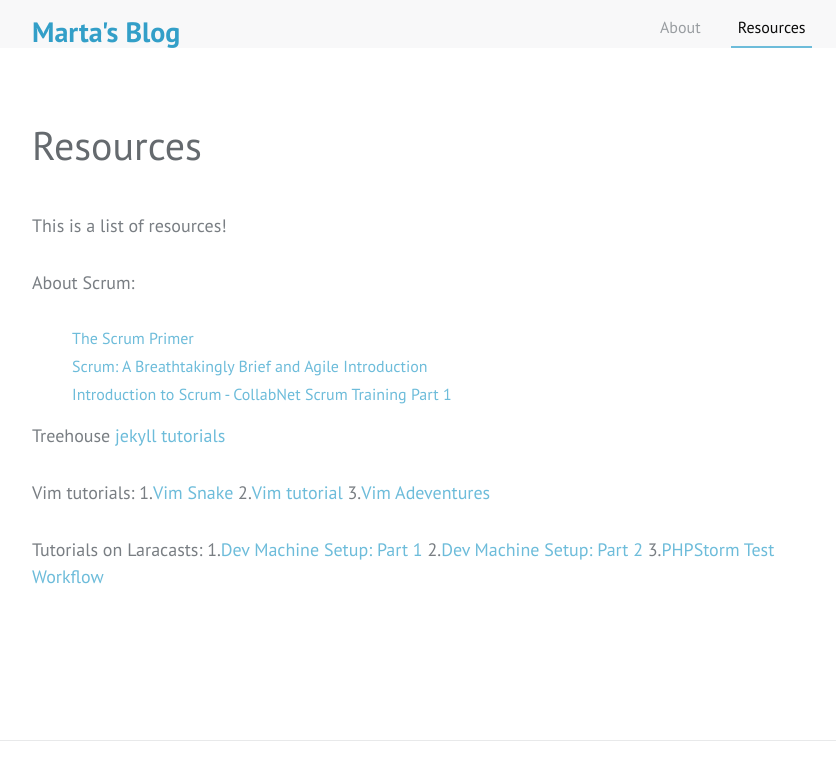
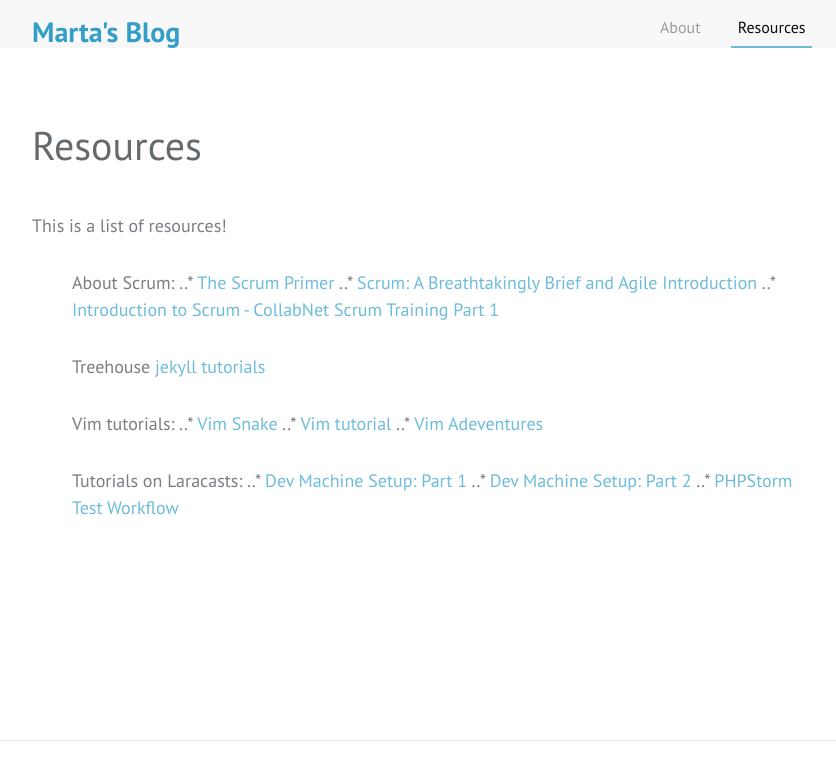
Before and after one commit to MartaPleszynska/myblog, a Jekyll site: the page built from resources.md, in a window 1280 px wide, cut to the strip 0-775 px from the top of the page. Shown: the whole strip, without its empty margins (213-1049 px from the left). Built offline with Jekyll 4.4.1, drawn with Linux system fonts in a browser that asks for light colours.

Commit message:
working on resources page layout

```diff
--- a/resources.md
+++ b/resources.md
@@ -5,21 +5,20 @@
 
 This is a list of resources!
 
-About Scrum:
+1. About Scrum:
+..* [The Scrum Primer](http://www.scrumprimer.org/scrumprimer20_small.pdf)
+..* [Scrum: A Breathtakingly Brief and Agile Introduction](http://www.agilelearninglabs.com/resources/scrum-introduction/)
+..* [Introduction to Scrum - CollabNet Scrum Training Part 1](https://www.youtube.com/watch?v=D8vT7G0WATM)
 
-1. [The Scrum Primer](http://www.scrumprimer.org/scrumprimer20_small.pdf)
-2. [Scrum: A Breathtakingly Brief and Agile Introduction](http://www.agilelearninglabs.com/resources/scrum-introduction/)
-3. [Introduction to Scrum - CollabNet Scrum Training Part 1](https://www.youtube.com/watch?v=D8vT7G0WATM)
-
-Treehouse
+2. Treehouse
 [jekyll tutorials](http://teamtreehouse.com/library/build-a-blog-with-jekyll-and-github-pages)
 
-Vim tutorials:
-1.[Vim Snake](http://www.vimsnake.com)
-2.[Vim tutorial](http://www.openvim.com)
-3.[Vim Adeventures](http://vim-adventures.com)
+3. Vim tutorials:
+..* [Vim Snake](http://www.vimsnake.com)
+..* [Vim tutorial](http://www.openvim.com)
+..* [Vim Adeventures](http://vim-adventures.com)
 
-Tutorials on Laracasts:
-1.[Dev Machine Setup: Part 1](https://laracasts.com/lessons/dev-machine-setup)
-2.[Dev Machine Setup: Part 2](https://laracasts.com/lessons/dev-machine-setup-phpstorm)
-3.[PHPStorm Test Workflow](https://laracasts.com/lessons/phpstorm-testing-workflow)
+4. Tutorials on Laracasts:
+..* [Dev Machine Setup: Part 1](https://laracasts.com/lessons/dev-machine-setup)
+..* [Dev Machine Setup: Part 2](https://laracasts.com/lessons/dev-machine-setup-phpstorm)
+..* [PHPStorm Test Workflow](https://laracasts.com/lessons/phpstorm-testing-workflow)
```
